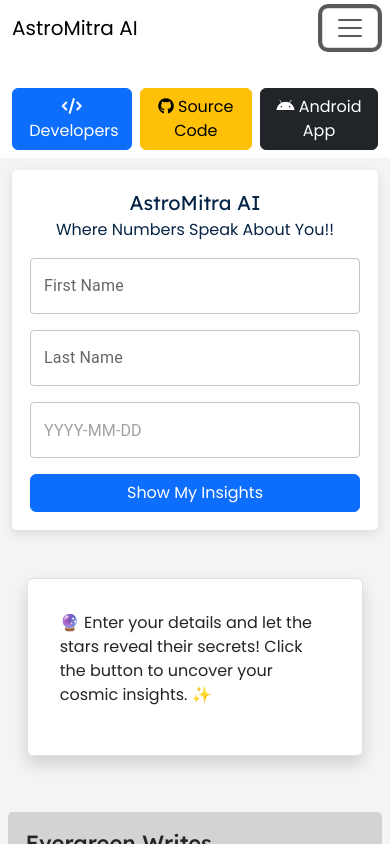
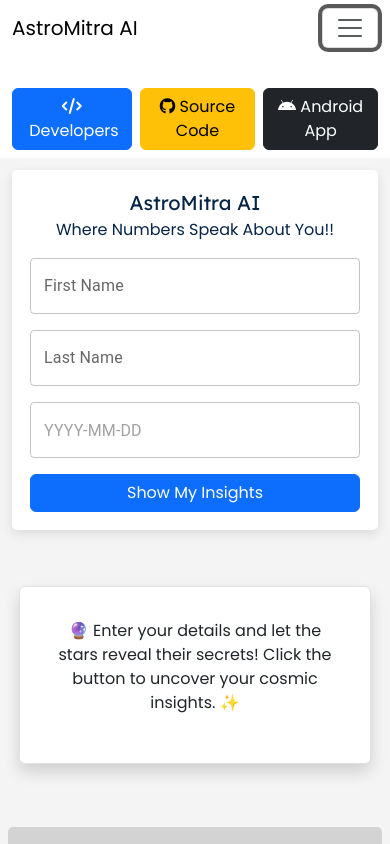
Before and after one commit to Iamvishant01/AstroMitra-AI-web, a React (Create React App) app: page /ai in a window 390 px wide. Both pictures are taken after a click on the button "Toggle navigation". Shown: the top 844 px of the page. Built offline with nearby package versions, Linux system fonts and the light colour scheme; no server answers.

Commit message:
Improvements

```diff
--- a/src/App.css
+++ b/src/App.css
@@ -191,11 +191,11 @@
 }
 .output{
   margin-bottom: 10%;
+  padding: 2%;
 }
 
 .left-container {
   text-align: left;  /* Align text to the left */
-  word-wrap: break-word;  /* Break long words if necessary */
   overflow-wrap: break-word; /* Ensures long words wrap properly */
   width: 100%; /* Ensure it takes full width */
 }
@@ -228,6 +228,11 @@
   #write2 p {
     font-size: 17px;
     padding: 2%;
+  }
+  .left-container {
+    text-align: center;  /* Align text to the left */
+    overflow-wrap: break-word; /* Ensures long words wrap properly */
+    width: 100%; /* Ensure it takes full width */
   }
 }
 
--- a/src/Components/LandingPage.js
+++ b/src/Components/LandingPage.js
@@ -22,9 +22,7 @@
             <Link to="/ai" className="btn btn-success">
               <i className="fa-solid fa-earth-americas"></i>&nbsp;Continue on Web
             </Link>
-            <button type="button" className="btn btn-dark">
-              <i className="fa-brands fa-android"></i>&nbsp;Android App
-            </button>
+            <a href="https://drive.google.com/file/d/1X0OeDogN_igqkxEW9i_YERm1ZX2c-JK3/view?usp=sharing" target='about_blank'><button type="button" class="btn btn-dark"><i class="fa-brands fa-android"></i>&nbsp;Android App</button></a>
           </div>
         </div>
       </div>
--- a/src/Components/Navbar.js
+++ b/src/Components/Navbar.js
@@ -35,7 +35,7 @@
                 <div className="buttons d-flex gap-2">
                     <a href="https://linktr.ee/iamvishant02" target='about_blank'><button type="button" class="btn btn-primary"><i class="fa-solid fa-code"></i>&nbsp;Developers</button></a>
                     <a href="https://github.com/Iamvishant01/AstroMitra-AI-web" target='about_blank'><button type="button" class="btn btn-warning"><i class="fa-brands fa-github"></i>&nbsp;Source Code</button></a>
-                    <button type="button" class="btn btn-dark"><i class="fa-brands fa-android"></i>&nbsp;Android App</button>
+                    <a href="https://drive.google.com/file/d/1X0OeDogN_igqkxEW9i_YERm1ZX2c-JK3/view?usp=sharing" target='about_blank'><button type="button" class="btn btn-dark"><i class="fa-brands fa-android"></i>&nbsp;Android App</button></a>
                 </div>
                 </div>
             </div>
```
